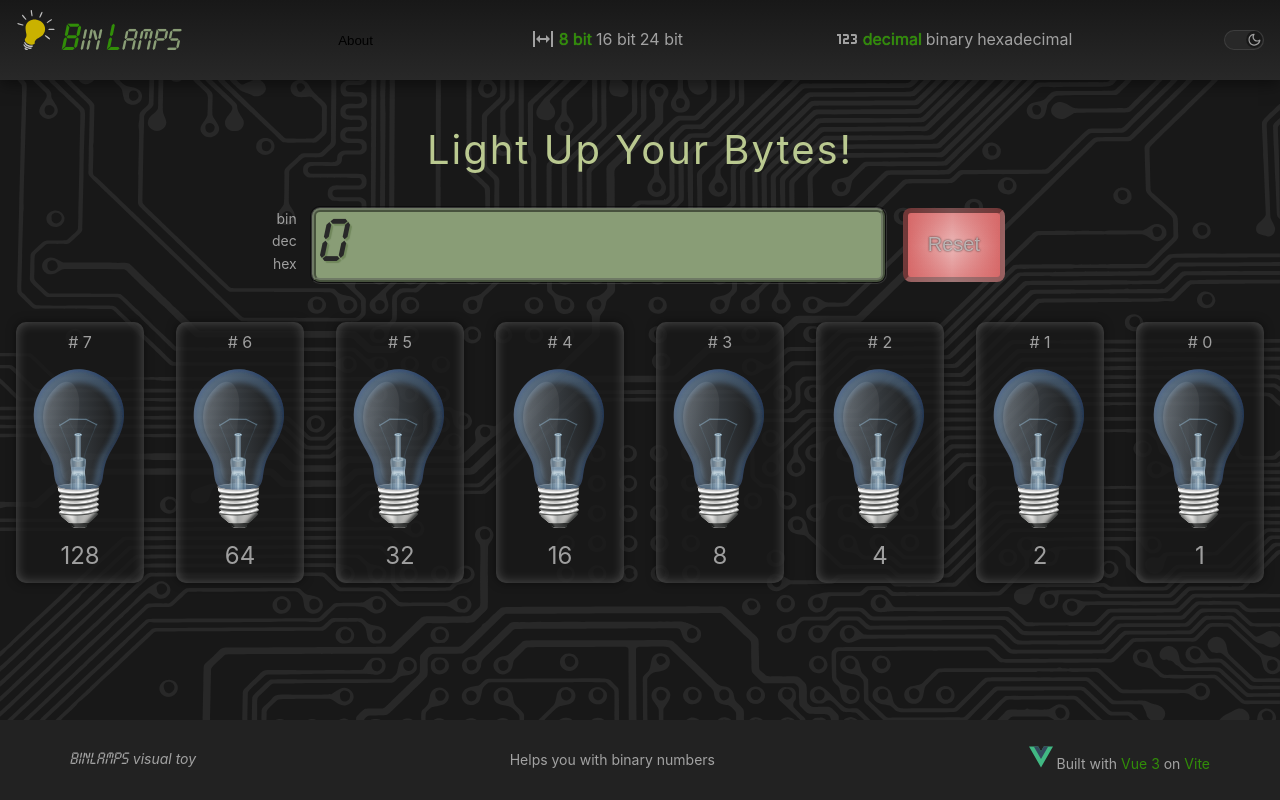
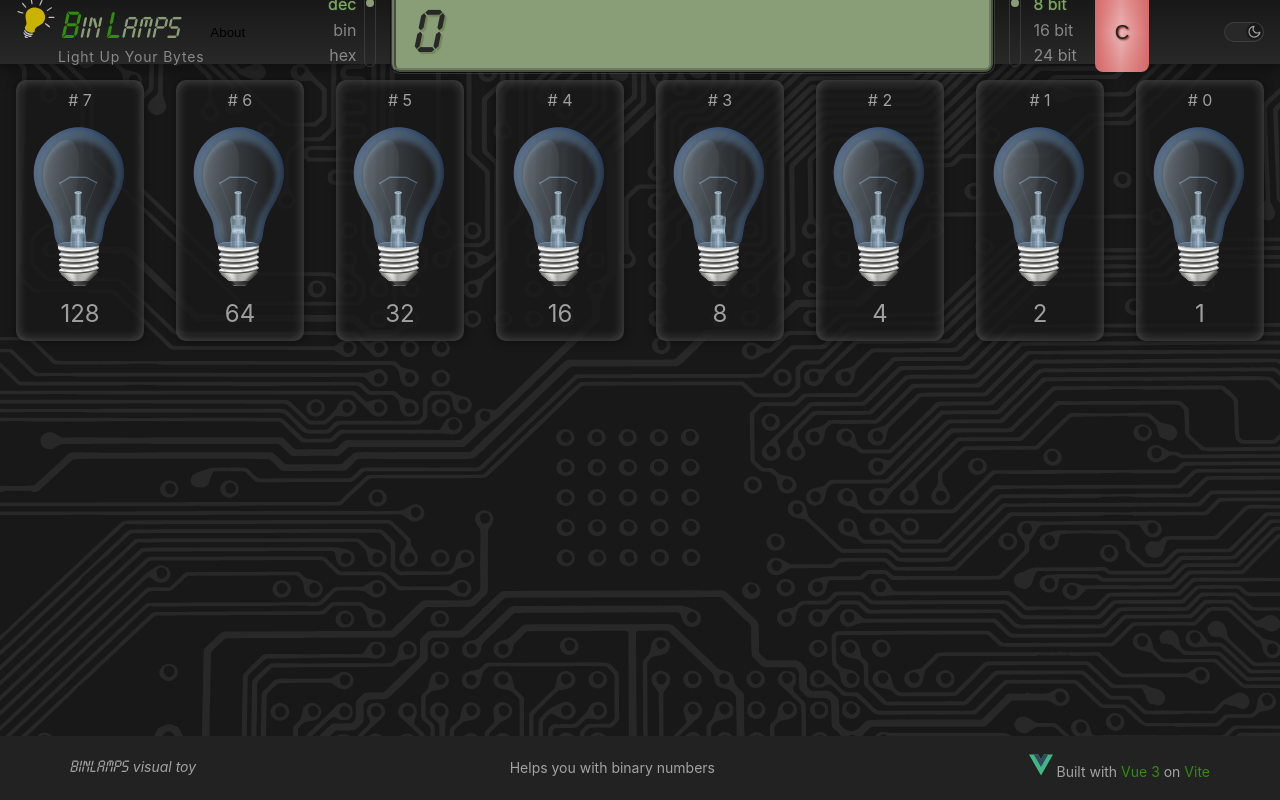
Before and after one commit to shaman771/binlamps, a Vue app: page / in a window 1280 px wide. Built offline with nearby package versions, Linux system fonts and the light colour scheme.

Commit message:
misc: rearrange header, implement compact mode switch for console

```diff
--- a/src/App.vue
+++ b/src/App.vue
@@ -1,9 +1,9 @@
 <template>
-  <TheHeader class="app-header" />
+  <TheHeader />
   <main class="app-main">
     <LightBoard />
   </main>
-  <TheFooter class="app-footer" />
+  <TheFooter />
 </template>
 
 <script setup>
@@ -19,7 +19,7 @@ import LightBoard from './components/feature/LightBoard';
   display: grid;
   margin: 0 auto;
   font-weight: normal;
-  grid-template-rows: 10% auto 10%;
+  grid-template-rows: 8% auto 8%;
   grid-template-columns: [start] 1fr [end];
   min-height: 100vh;
 }
--- /dev/null
+++ b/src/components/base/ConsoleSwitch.vue
@@ -0,0 +1,164 @@
+<template>
+  <div
+    class="console-switch"
+    :class="{ '--vertical': options.isVertical, '--right': options.isRight }"
+  >
+    <slot />
+    <template
+      v-for="item in items"
+      :key="item.label"
+    >
+      <input
+        :id="`${item.label}-id`"
+        type="radio"
+        class="console-switch__native-input"
+        :name="name"
+        :value="item.value"
+        :checked="item.value === modelValue"
+        @change="onChange"
+      >
+      <label
+        :for="`${item.label}-id`"
+        class="console-switch__label"
+      >{{ item.label }}</label>
+    </template>
+    <i
+      class="console-switch__indicator"
+      :style="indicatorStyle"
+    />
+  </div>
+</template>
+
+<script setup>
+import { computed, ref, watchEffect } from 'vue';
+
+const props = defineProps({
+  modelValue: {
+    type: [String, Number, undefined, null],
+    default: null
+  },
+  name: {
+    type: String,
+    default: 'console-switch'
+  },
+  items: {
+    type: Array,
+    required: true,
+    validator(val) {
+      return val.every(item => 'value' in item && 'label' in item)
+    }
+  },
+  options: {
+    type: Object,
+    default() {
+      return {};
+    }
+  }
+})
+const indicatorPos = ref('0');
+
+watchEffect(() => {
+  const currentIdx = props.items.findIndex(item => item.value == props.modelValue);
+  if (currentIdx !== -1) {
+    indicatorPos.value = `${100 / props.items.length * currentIdx}%`;
+  }
+})
+
+const indicatorStyle = computed(() => {
+  return ({ transform: `translateY(${indicatorPos.value})`});
+})
+
+const emit = defineEmits(['update:modelValue']);
+
+function onChange(evt) {
+  emit('update:modelValue', evt.target.value);
+}
+</script>
+
+<style scoped>
+.console-switch {
+  display: inline-flex;
+  position: relative;
+}
+
+.console-switch::after {
+  content: '';
+  left: 0;
+  position: absolute;
+  background: transparent;
+  width: 0.75em;
+  height: 90%;
+  border: 1px solid var(--color-border);
+  border-radius: 1em;
+  z-index: -1;
+  top: 3px;
+}
+
+.console-switch__indicator {
+  display: block;
+  position: absolute;
+  left: 0.075em;
+  height: 100%;
+  width: 0.55em;
+  transition: transform 0.3s;
+  padding: 0.25em 0;
+  z-index: -1;
+  top: 3px;
+}
+
+.console-switch__indicator::after {
+  display: block;
+  content: "";
+  border-radius: 50%;
+  background: var(--color-primary-soft);
+  width: 0.5em;
+  height: 0.5em;
+}
+
+.console-switch.--vertical {
+  flex-direction: column;
+}
+
+.console-switch.--right {
+  text-align: right;
+}
+
+.console-switch.--right::after {
+  left: unset;
+  right: 0;
+}
+
+.--vertical .console-switch__label {
+  padding-left: 1.25em;
+}
+
+.--vertical.--right .console-switch__label {
+  padding-left: 0;
+  padding-right: 1.25em;
+}
+
+
+.--right .console-switch__indicator {
+  left: unset;
+  right: 0.075em;
+}
+
+.console-switch__native-input {
+  color: transparent;
+  background-color: transparent;
+  width: 0;
+  height: 0;
+  transition: color 0.3s;
+}
+
+.console-switch__label {
+  color: var(--color-text-soft);
+  cursor: pointer;
+  margin-left: 0.25em;
+}
+
+.console-switch__native-input:checked + .console-switch__label {
+  color: var(--color-primary-soft);
+  text-shadow: 0 0 1px #49a81f;
+}
+</style>
--- a/src/components/feature/LightBoard.vue
+++ b/src/components/feature/LightBoard.vue
@@ -1,10 +1,6 @@
 <template>
   <section class="light-board">
     <IconCircuitBoard class="light-board__backdrop" />
-    <h2 class="light-board__heading">
-      Light Up Your Bytes!
-    </h2>
-    <LightBoardConsole />
     <div class="light-board__ramp">
       <LightBulb
         v-for="bit in store.bitRange"
@@ -19,7 +15,6 @@
 </template>
 
 <script setup>
-import LightBoardConsole from './LightBoardConsole';
 import LightBulb from './LightBulb';
 import { useStore } from '../../stores/store';
 import { watchEffect, ref } from 'vue';
@@ -58,13 +53,6 @@ watchEffect(() => {
 
 .light-board > * {
   margin-bottom: 1.5rem;
-}
-
-.light-board__heading {
-  margin: 3vw auto 2vw;
-  font-size: 2.5rem;
-  letter-spacing: 0.125rem;
-  color: var(--color-heading);
 }
 
 .light-board__backdrop {
--- a/src/components/feature/LightBoardConsole.vue
+++ b/src/components/feature/LightBoardConsole.vue
@@ -1,14 +1,14 @@
 <template>
   <div class="light-board-console">
-    <ul class="light-board-console__labels">
-      <li
-        v-for="(label, key) in consoleLabels"
-        :key="label"
-        :class="{ selected: key === store.$state.resultBase }"
-      >
-        {{ label }}
-      </li>
-    </ul>
+    <ConsoleSwitch
+      title="Light bulb numeric label format"
+      :items="resultBaseOptions"
+      :options="{ isVertical: true, isRight: true }"
+      :model-value="store.resultBase"
+      name="resultBase"
+      @update:model-value="store.setResultBase"
+    />
+
     <div class="light-board-console__display">
       <input
         :value="store.lightedToBase"
@@ -18,11 +18,19 @@
         @input="handleInput"
       >
     </div>
+    <ConsoleSwitch
+      :model-value="store.wordSize"
+      name="wordSize"
+      :items="wordSizeOptions"
+      :options="{ isVertical: true }"
+      title="Byte word size"
+      @update:model-value="store.setWordSize"
+    />
     <button
       class="button light-board-console__reset"
       @click="store.setLighted(0)"
     >
-      Reset
+      C
     </button>
   </div>
 </template>
@@ -33,16 +41,26 @@ let debounceTimer = null;
 
 <script setup>
 import { useStore } from '../../stores/store';
+import ConsoleSwitch from '../base/ConsoleSwitch';
 
 const store = useStore();
-const consoleLabels = { 10: 'dec', 2: 'bin', 16: 'hex' };
 
 function handleInput(evt) {
   clearTimeout(debounceTimer);
   debounceTimer = setTimeout(() => {
     store.setLighted(evt.target.value);
-  }, 300)
+  }, 300);
 }
+const wordSizeOptions = [
+  { value: 8, label: '8 bit' },
+  { value: 16, label: '16 bit' },
+  { value: 24, label: '24 bit' },
+];
+const resultBaseOptions = [
+  { value: 10, label: 'dec' },
+  { value: 2, label: 'bin' },
+  { value: 16, label: 'hex' },
+];
 </script>
 
 <style scoped>
@@ -57,18 +75,6 @@ function handleInput(evt) {
   margin: 0 0.5em;
 }
 
-.light-board-console__labels {
-  font-size: 0.875em;
-  list-style: none;
-  padding: 0;
-  text-align: right;
-}
-
-.light-board-console__labels .selected {
-  color: var(--color-primary);
-  font-weight: bold;
-}
-
 .light-board-console__display input {
   font-family: Timebomb, monospace;
   font-size: 4rem;
@@ -81,6 +87,7 @@ function handleInput(evt) {
   background: var(--color-led-background);
   text-shadow: 2px 2px 1px #70875b;
   width: 100%;
+  padding: 0.125em 0.25em 0;
 }
 
 .light-board-console__display input:focus {
@@ -89,15 +96,38 @@ function handleInput(evt) {
 }
 
 .light-board-console__reset {
-  border: 5px inset var(--color-border);
+  /*border: 5px inset var(--color-border);*/
+  border: none;
   font-size: 1.25rem;
   border-radius: 0.5rem;
   padding: 0 1em;
-  background: rgb(214,104,104);
-  color: var(--color-text);
-  text-shadow: 0 0 2px var(--color-background-mute);
-  background:
-    linear-gradient(0deg, rgba(214,104,104,0.5) 0%, rgba(235,183,183,0.05) 48%, rgba(214,104,104,0.5) 100%),
-    linear-gradient(90deg, rgba(214,104,104,1) 0%, rgba(235,183,183,1) 48%, rgba(214,104,104,1) 100%);
+  background: #d66868;
+  color: var(--color-background-soft);
+  text-shadow: 1px 1px 2px #770f0f;
+  background: linear-gradient(
+      0deg,
+      rgba(214, 104, 104, 0.5) 0%,
+      rgba(235, 183, 183, 0.05) 48%,
+      rgba(214, 104, 104, 0.5) 100%
+    ),
+    linear-gradient(90deg, #d66868 0%, #ebb7b7 48%, #d66868 100%);
+  transition: all 0.2s ease-out;
+}
+
+@media (hover: hover) {
+  .light-board-console__reset:hover {
+    background: linear-gradient(
+        0deg,
+        rgba(214, 104, 104, 0.5) 0%,
+        rgba(235, 183, 183, 0.05) 48%,
+        rgba(214, 104, 104, 0.5) 100%
+      ),
+      linear-gradient(
+        90deg,
+        #d87878 0%,
+        rgba(235, 183, 183, 1) 48%,
+        #d87878 100%
+      );
+  }
 }
 </style>
--- a/src/components/layout/TheHeader.vue
+++ b/src/components/layout/TheHeader.vue
@@ -1,10 +1,15 @@
 <template>
   <header class="app-header">
     <div class="app-container">
-      <h1 title="Turn On a Binary Lamp!">
-        <IconLightBulbSimple class="app-header__brand-icon" />
-        <span class="cap">B</span>in<span class="cap">L</span>amps
-      </h1>
+      <div>
+        <h1 title="Turn On a Binary Lamp!">
+          <IconLightBulbSimple class="app-header__brand-icon" />
+          <span class="cap">B</span>in<span class="cap">L</span>amps
+        </h1>
+        <h2 class="app-header__subtitle">
+          Light Up Your Bytes
+        </h2>
+      </div>
 
       <button
         class="button button-text"
@@ -12,26 +17,7 @@
       >
         About
       </button>
-
-      <RadioGroup
-        :model-value="store.wordSize"
-        name="wordSize"
-        :items="wordSizeOptions"
-        title="Byte word size"
-        @update:model-value="store.setWordSize"
-      >
-        <IconSize />
-      </RadioGroup>
-
-      <RadioGroup
-        :model-value="store.resultBase"
-        name="resultBase"
-        :items="resultBaseOptions"
-        title="Light bulb numeric label format"
-        @update:model-value="store.setResultBase"
-      >
-        <IconNumeric />
-      </RadioGroup>
+      <LightBoardConsole />
 
       <ThemeSwitch />
 
@@ -53,13 +39,11 @@
 </template>
 
 <script setup>
+import LightBoardConsole from '../feature/LightBoardConsole';
 import ThemeSwitch from '../base/ThemeSwitch';
-import RadioGroup from '../base/RadioGroup';
 import { ref, watchEffect } from 'vue';
 import BaseModal from '../base/BaseModal';
 import AboutContent from '../feature/AboutContent';
-import IconNumeric from '../icons/IconNumeric';
-import IconSize from '../icons/IconSize';
 import { useStore } from '../../stores/store';
 import IconLightBulbSimple from '../icons/IconLightBulbSimple';
 
@@ -76,26 +60,24 @@ watchEffect(() => {
   }
 });
 
-const wordSizeOptions = [
-  { value: 8, label: '8 bit' },
-  { value: 16, label: '16 bit' },
-  { value: 24, label: '24 bit' },
-];
-const resultBaseOptions = [
-  { value: 10, label: 'decimal' },
-  { value: 2, label: 'binary' },
-  { value: 16, label: 'hexadecimal' },
-];
 const showAbout = ref(false);
 </script>
 
 <style scoped>
 .app-header {
-  box-shadow: 0 4px 15px rgba(0, 0, 0, 0.15);
-  background: linear-gradient(180deg, var(--color-background) 0%, var(--color-background-mute) 100%);
   display: flex;
   justify-content: center;
+  position: sticky;
+  top: 0;
   z-index: 1;
+  background: linear-gradient(
+    180deg,
+    var(--color-background) 0%,
+    var(--color-background-mute) 100%
+  );
+  box-shadow: 0 4px 15px rgba(0, 0, 0, 0.15);
+  transition: all 0.3s ease-out;
+  width: 100%;
 }
 
 .dark .app-header {
@@ -116,4 +98,11 @@ const showAbout = ref(false);
 .app-header__brand-icon {
   width: 2.5rem;
 }
+
+.app-header__subtitle {
+  font-size: 0.875em;
+  margin: -1em 0 0 3em;
+  color: var(--color-text-soft);
+  letter-spacing: 0.05rem;
+}
 </style>
```
Also changed, not shown: src/assets/styles/base.css (+3 -52 lines).
